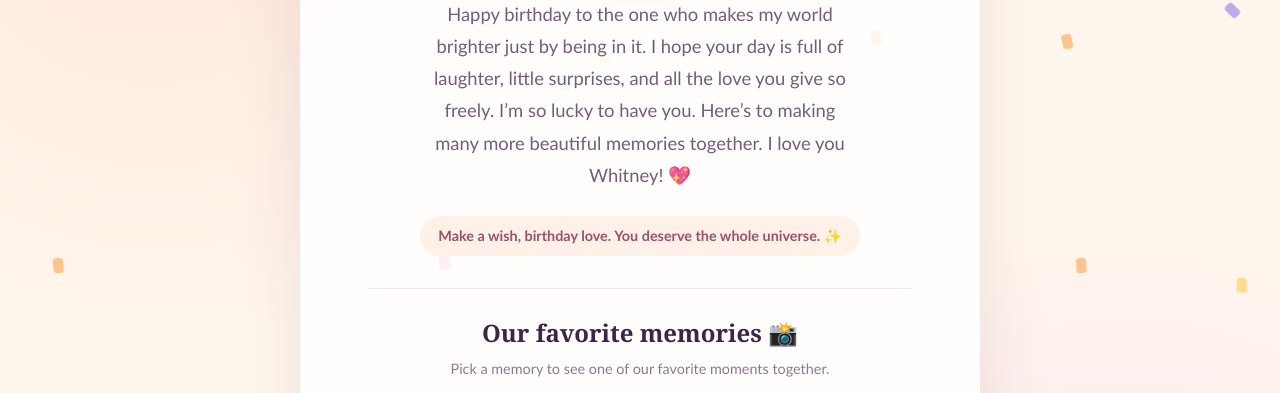
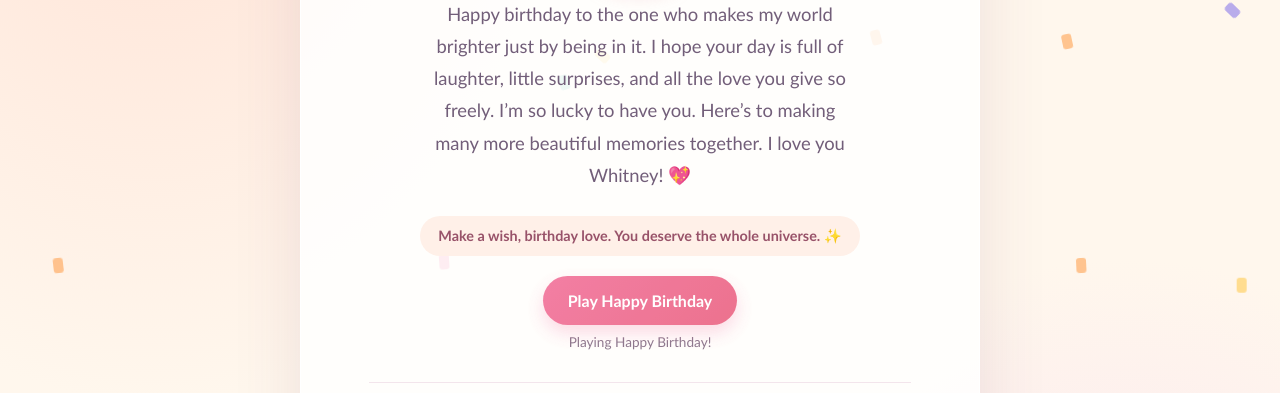
Before and after one commit to sylviaalice58/happybirthday, a plain HTML site: page index.html in a window 1280 px wide. Shown: the part 559-952 px from the top of the page. Drawn offline with Linux system fonts and the light colour scheme.

Commit message:
happy turnings

```diff
--- a/index.html
+++ b/index.html
@@ -24,6 +24,13 @@
         <p class="wish">
             Make a wish, birthday love. You deserve the whole universe. ✨
         </p>
+
+        <section class="song-player" aria-label="Birthday song">
+            <button type="button" id="play-song">Play Happy Birthday</button>
+            <p id="song-status" aria-live="polite">
+                If autoplay is blocked, tap anywhere to start the song.
+            </p>
+        </section>
 
         <section class="gallery" aria-labelledby="gallery-title">
             <h2 id="gallery-title">Our favorite memories 📸</h2>
@@ -60,6 +67,103 @@
             piece.style.setProperty("--delay", `${-Math.random() * 15}s`);
             document.body.append(piece);
         }
+
+        const playSongButton = document.querySelector("#play-song");
+        const songStatus = document.querySelector("#song-status");
+        const AudioContextClass = window.AudioContext || window.webkitAudioContext;
+        const birthdayNotes = [
+            [392, 0.75], [392, 0.25], [440, 1], [392, 1], [523.25, 1], [493.88, 2],
+            [392, 0.75], [392, 0.25], [440, 1], [392, 1], [587.33, 1], [523.25, 2],
+            [392, 0.75], [392, 0.25], [783.99, 1], [659.25, 1], [523.25, 1],
+            [493.88, 1], [440, 2],
+            [698.46, 0.75], [698.46, 0.25], [659.25, 1], [523.25, 1],
+            [587.33, 1], [523.25, 2]
+        ];
+        let songAudioContext;
+        let songPlaying = false;
+
+        function playBirthdaySong() {
+            if (songPlaying) {
+                return;
+            }
+
+            songPlaying = true;
+            playSongButton.disabled = true;
+            songStatus.textContent = "Playing Happy Birthday!";
+            let noteStart = songAudioContext.currentTime + 0.05;
+            let lastNote;
+
+            birthdayNotes.forEach(([frequency, beats], index) => {
+                const duration = beats * 0.42;
+                const oscillator = songAudioContext.createOscillator();
+                const volume = songAudioContext.createGain();
+                const noteEnd = noteStart + duration;
+
+                oscillator.type = "sine";
+                oscillator.frequency.value = frequency;
+                volume.gain.setValueAtTime(0.0001, noteStart);
+                volume.gain.exponentialRampToValueAtTime(0.16, noteStart + 0.025);
+                volume.gain.setValueAtTime(0.16, noteEnd - 0.04);
+                volume.gain.exponentialRampToValueAtTime(0.0001, noteEnd);
+                oscillator.connect(volume);
+                volume.connect(songAudioContext.destination);
+                oscillator.start(noteStart);
+                oscillator.stop(noteEnd);
+
+                if (index === birthdayNotes.length - 1) {
+                    lastNote = oscillator;
+                }
+                noteStart = noteEnd;
+            });
+
+            lastNote.addEventListener("ended", () => {
+                songPlaying = false;
+                playSongButton.disabled = false;
+                playSongButton.textContent = "Play birthday song again";
+                songStatus.textContent = "Happy Birthday! 💖";
+            }, { once: true });
+        }
+
+        function startBirthdaySong() {
+            if (songPlaying) {
+                return;
+            }
+            if (!AudioContextClass) {
+                songStatus.textContent = "This browser does not support audio playback.";
+                return;
+            }
+
+            try {
+                if (!songAudioContext) {
+                    songAudioContext = new AudioContextClass();
+                }
+                songAudioContext.resume().then(() => {
+                    if (songAudioContext.state === "running") {
+                        playBirthdaySong();
+                    } else if (!songPlaying) {
+                        songStatus.textContent = "Autoplay was blocked. Tap anywhere or press the button to play the song.";
+                        playSongButton.disabled = false;
+                    }
+                }).catch(() => {
+                    if (!songPlaying) {
+                        songStatus.textContent = "Autoplay was blocked. Tap anywhere or press the button to play the song.";
+                        playSongButton.disabled = false;
+                    }
+                });
+                if (songAudioContext.state !== "running") {
+                    songStatus.textContent = "Autoplay may be blocked. Tap anywhere or press the button to start the song.";
+                    playSongButton.disabled = false;
+                }
+            } catch {
+                songStatus.textContent = "Audio could not start. Tap the button to try again.";
+                playSongButton.disabled = false;
+            }
+        }
+
+        playSongButton.addEventListener("click", startBirthdaySong);
+        document.addEventListener("pointerdown", startBirthdaySong, { once: true });
+        document.addEventListener("keydown", startBirthdaySong, { once: true });
+        startBirthdaySong();
 
         const memories = [
             { file: "IMG_20261009_092521_251.jpg", type: "image" },
--- a/style.css
+++ b/style.css
@@ -189,6 +189,25 @@
             font-weight: 700;
         }
 
+        .song-player {
+            margin-top: 20px;
+        }
+
+        .song-player button {
+            margin-top: 0;
+        }
+
+        #song-status {
+            margin: 9px 0 0;
+            color: #8d798e;
+            font-size: .85rem;
+        }
+
+        .song-player button:disabled {
+            cursor: default;
+            opacity: .8;
+        }
+
         button {
             margin-top: 30px;
             padding: 15px 25px;
```
